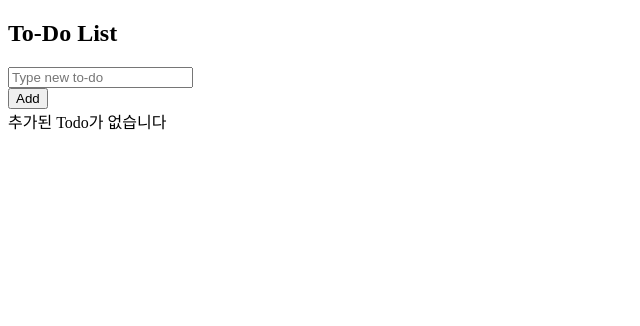
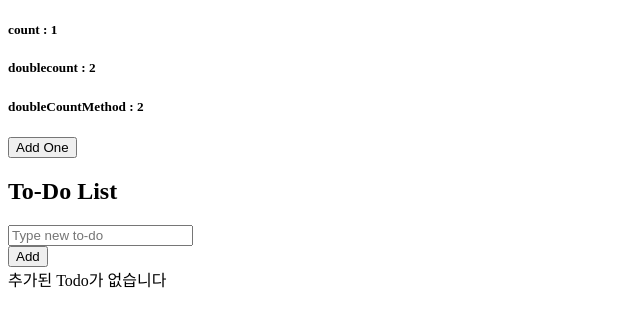
Before and after one commit to bani92/movie-info, a Vue app: page / in a window 1280 px wide. Shown: the top 326 px of the page, without its empty margins (0-640 px from the left). Built offline with nearby package versions, Linux system fonts and the light colour scheme; the HTML template or start-up script is replaced by a standard one.

Commit message:
computed

```diff
--- a/src/App.vue
+++ b/src/App.vue
@@ -158,6 +158,10 @@ button {
 
 <template>
   <div class="container">
+    <h5>count : {{ count }}</h5>
+    <h5>doublecount : {{ doubleCount }}</h5>
+    <h5>doubleCountMethod : {{ doubleCountMethod() }}</h5>
+    <button @click="count++">Add One</button>
     <h2>To-Do List</h2>
     <TodoSimpleForm @add-todo="addTodo" />
     <div v-if="!todos.length">추가된 Todo가 없습니다</div>
@@ -170,7 +174,7 @@ button {
 </template>
 
 <script>
-import { ref } from "vue";
+import { computed, ref } from "vue";
 import TodoSimpleForm from "./components/TodoSimpleForm.vue";
 import TodoList from "./components/TodoList.vue";
 
@@ -204,6 +208,17 @@ export default {
     const toggleTodo = (index) => {
       todos.value[index].completed = !todos.value[index].completed;
     };
+
+    const count = ref(1);
+    const doubleCount = computed(() => {
+      return count.value * 2;
+    });
+    // 컴퓨티드는 처음에 한번 계산하고 그 값을 저장하고 있음
+    // 두 번 쓰더라도 한번만 찍힘
+    const doubleCountMethod = () => {
+      return count.value * 2;
+    };
+    // 두 번쓰면 두 번 호출
     return {
       toggle,
       todos,
@@ -212,6 +227,9 @@ export default {
       todoStyle,
       deleteItem,
       toggleTodo,
+      count,
+      doubleCount,
+      doubleCountMethod,
     };
   },
 };
```
